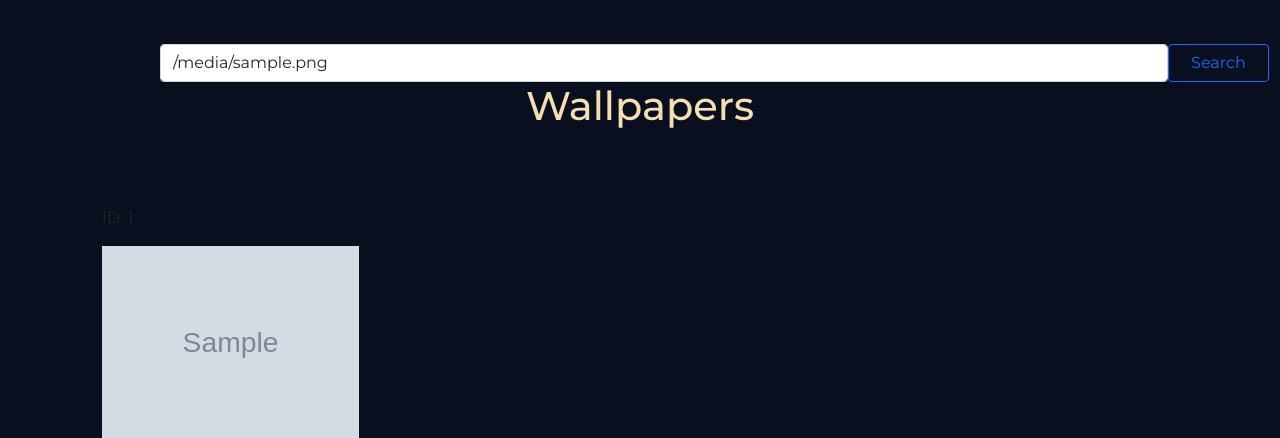
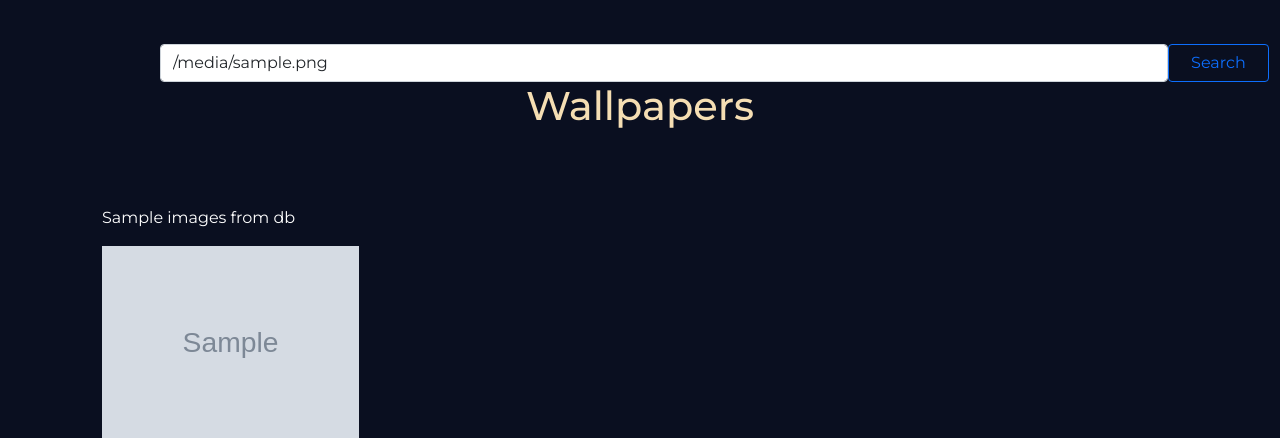
Before and after one commit to ashishmbhoye/AnimeSAYA, a Django app: template animesaya/wallpapers/templates/wallpapers/wallpapers.html in a window 1280 px wide. Shown: the part 56-494 px from the top of the page. Run offline with Django 5.2, Linux system fonts and the light colour scheme; the template is opened without the code that fills it: most values are stand-ins (such as "Sample title", 1, 10 or a date in 2020); grey boxes marked "Sample" are stand-in pictures; some libraries are stand-ins or nearby versions.

Commit message:
some template changes

```diff
--- a/animesaya/core/templates/core/home.html
+++ b/animesaya/core/templates/core/home.html
@@ -108,7 +108,7 @@
     <div class="photo_gallery">
       {% for i in images %}
       <div class="image">
-        <h1 class="h1i">{{i.name}}</h1>
+        <!--<h1 class="h1i">{{i.name}}</h1>-->
         <a href="{% url 'illustrate' i.id i.type %}">
           <img src="{{ i.img.url }}" class="img-fluid" alt="">
         </a>
--- a/animesaya/wallpapers/templates/wallpapers/desk_wallpapers.html
+++ b/animesaya/wallpapers/templates/wallpapers/desk_wallpapers.html
@@ -1,5 +1,6 @@
 {% extends "core/base.html" %} {% load static %} {% block css %} {{block.super}}
-<link rel="stylesheet" href="{% static 'wallpapers/css/style.css' %}" /> {% endblock css %} {% block content %}
+<link rel="stylesheet" href="{% static 'wallpapers/css/style.css' %}" />
+{% endblock css %} {% block content %}
 <section id="portfolio" class="portfolio section-padding">
   <div class="container">
     <div class="row">
--- a/animesaya/wallpapers/templates/wallpapers/ilustrate.html
+++ b/animesaya/wallpapers/templates/wallpapers/ilustrate.html
@@ -18,7 +18,7 @@
                     <div class="image-gallery">
                         {% for i in random_desk %}
                         <div class="box_image">
-                            <h1 class="h1i">{{ i.name }}</h1>
+                            <!--<h1 class="h1i">{{ i.name }}</h1>-->
                             <a href="{% url 'illustrate' i.id i.type %}">
                                 <img src="{{ i.img.url }}" alt="Random Desktop Image" class="dgallery-image">
                             </a>
@@ -39,7 +39,7 @@
                     <div class="image-gallery">
                         {% for i in random_mob %}
                         <div class="box_image">
-                            <h1 class="h1i">{{ i.name }}</h1>
+                            <!--<h1 class="h1i">{{ i.name }}</h1>-->
                             <a href="{% url 'illustrate' i.id i.type %}">
                                 <img src="{{ i.img.url }}" alt="Random Mobile Image" class="mgallery-image">
                             </a>
--- a/animesaya/wallpapers/templates/wallpapers/wallpapers.html
+++ b/animesaya/wallpapers/templates/wallpapers/wallpapers.html
@@ -28,7 +28,7 @@
                 {% for i in images_from_DB %}
                     {% if i.id and i.type %}
                         <div class="image">
-                            <p>ID: {{ i.id }}</p>
+                             <p style="color: white;">{{ i.name }}</p>
                             {% comment %} <p>Type: {{ i.type }}</p> {% endcomment %}
                             {% comment %} <p>Image URL: {{ i.img.url }}</p> {% endcomment %}
                             <a href="{% url 'illustrate' i.id i.type %}">
@@ -45,7 +45,7 @@
                 {% for i in img %}
                     {% if i.id and i.type %}
                         <div class="image">
-                            <p>ID: {{ i.id }}</p>
+                            <p style="color: white;">{{ i.name }}</p>
                             {% comment %} <p>Type: {{ i.type }}</p> {% endcomment %}
                             {% comment %} <p>Image URL: {{ i.img.url }}</p> {% endcomment %}
                             <a href="{% url 'illustrate' i.id i.type %}">
```
Lines whose indentation alone changed are shown as unchanged.
